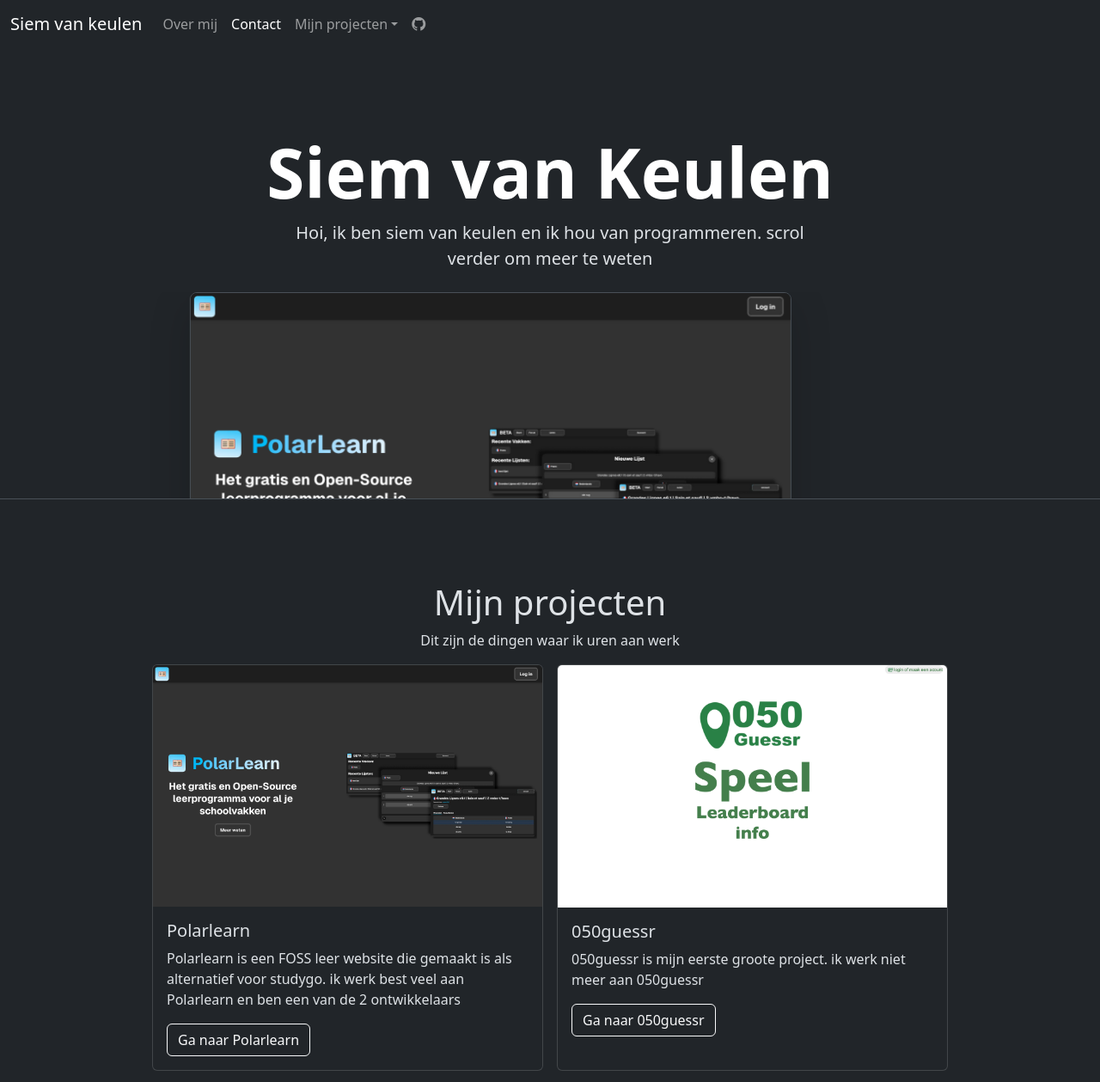
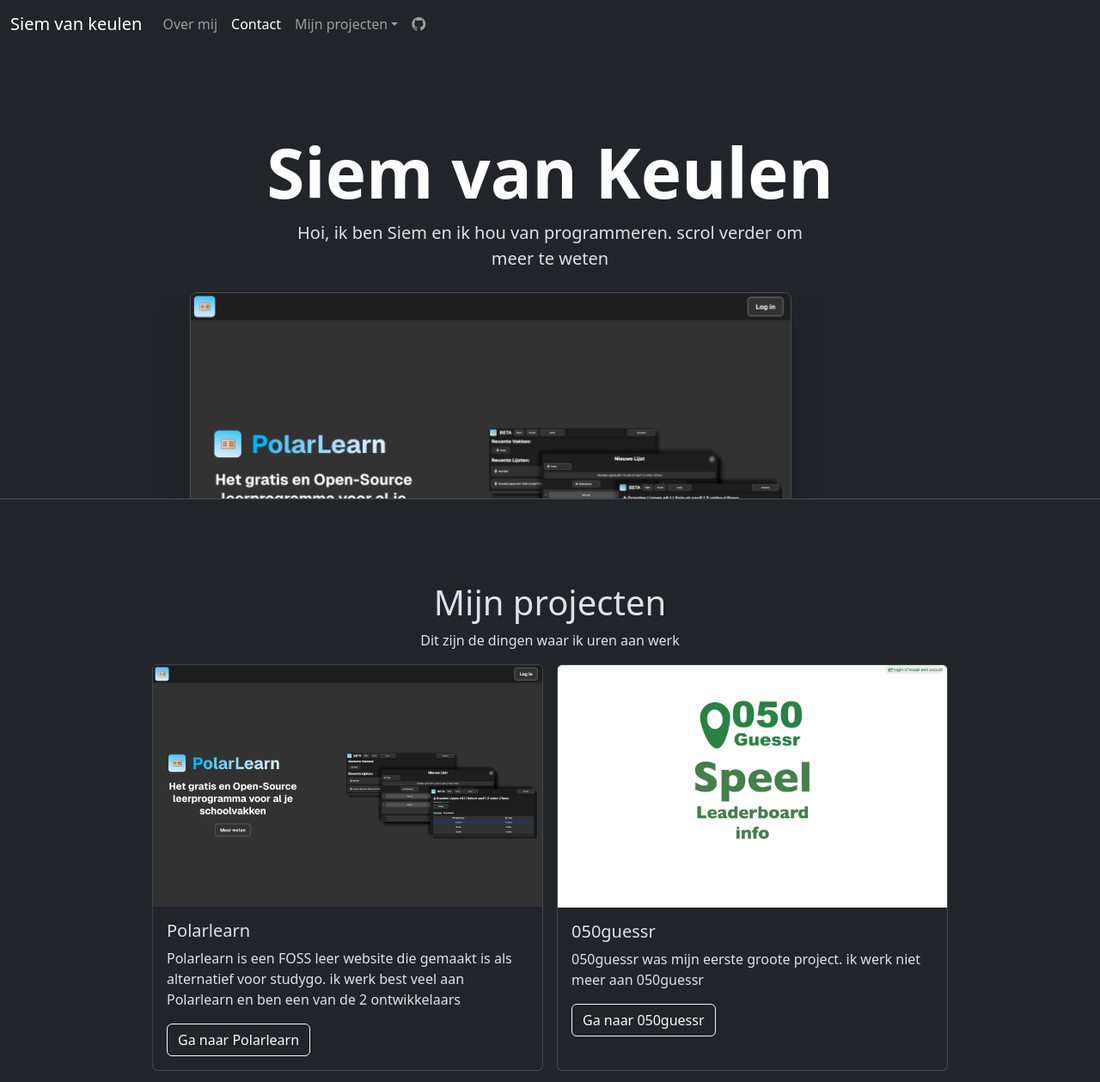
Before and after one commit to supersiem/siemvk.nl, a plain HTML site: page index.html in a window 1280 px wide. Shown: the top 1259 px of the page at 86% size. Drawn offline with nearby package versions, Linux system fonts and the light colour scheme.

Commit message:
Update index.html

```diff
--- a/index.html
+++ b/index.html
@@ -51,7 +51,7 @@
     <div class="px-4 pt-5 my-5 text-center border-bottom" id="overmij">
         <h2 class="display-1 fw-bold text-body-emphasis">Siem van Keulen</h2>
         <div class="col-lg-6 mx-auto">
-            <p class="lead mb-4">Hoi, ik ben siem van keulen en ik hou van programmeren. scrol verder om meer te weten
+            <p class="lead mb-4">Hoi, ik ben Siem en ik hou van programmeren. scrol verder om meer te weten
             </p>
         </div>
         <div class="overflow-hidden" style="max-height: 30vh;">
@@ -99,7 +99,7 @@
                     <img src="050guessr.png" alt="050guessr" class="card-img-top">
                     <div class="card-body">
                         <h5 class="card-title">050guessr</h5>
-                        <p class="card-text">050guessr is mijn eerste groote project. ik werk niet meer aan 050guessr
+                        <p class="card-text">050guessr was mijn eerste groote project. ik werk niet meer aan 050guessr
                         </p>
 
                         <button class="btn btn-outline-light" onclick="window.location.href = `https://050guessr.nl`">Ga
@@ -159,6 +159,7 @@
                 <li class="nav-item"><a href="#overmij" class="nav-link px-2 text-body-secondary">Over mij</a></li>
                 <li class="nav-item"><a href="#contact" class="nav-link px-2 text-body-secondary">Contact</a></li>
                 <li class="nav-item"><a href="#mp" class="nav-link px-2 text-body-secondary">Mijn projecten</a></li>
+                <li class="nav-item"><a href="#mp" class="nav-link px-2 text-body-secondary">Markdown</a></li>
             </ul>
             <p class="text-center text-body-secondary">2025 Siem van keulen</p>
 
```
